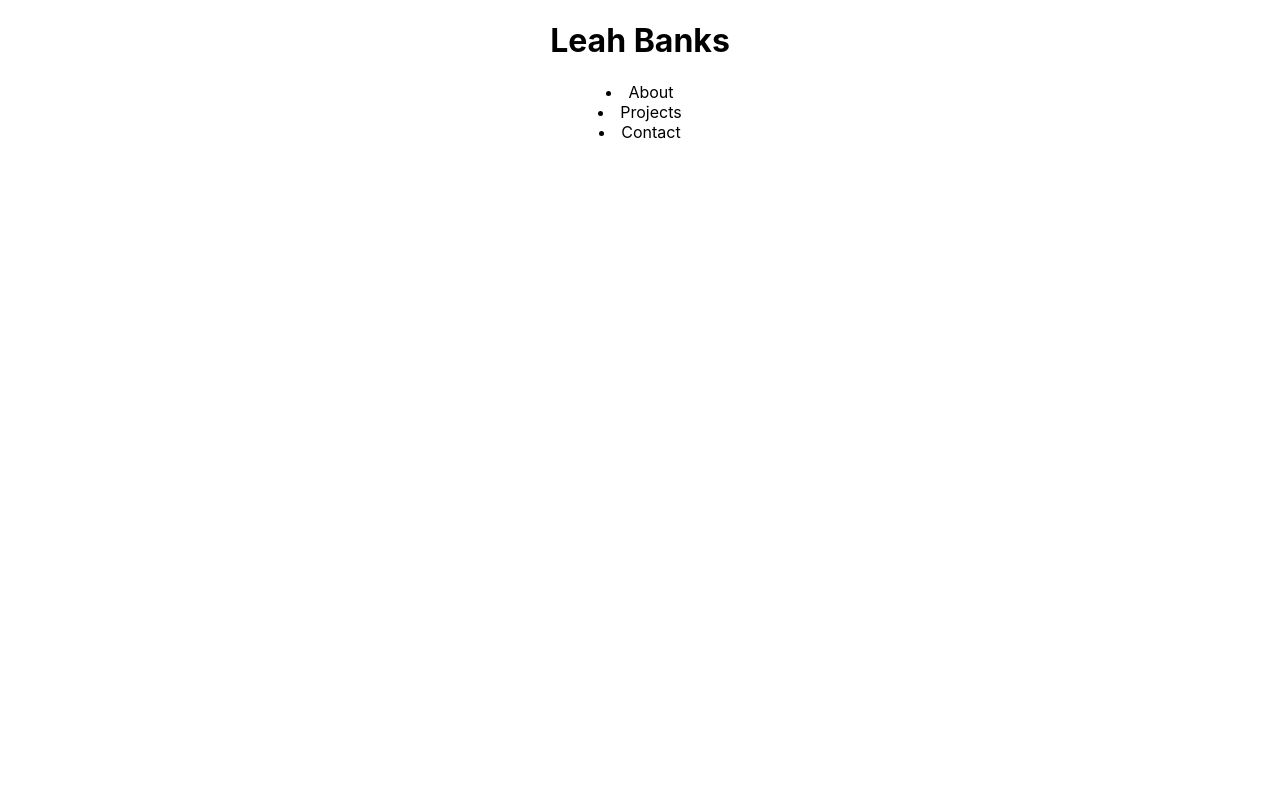
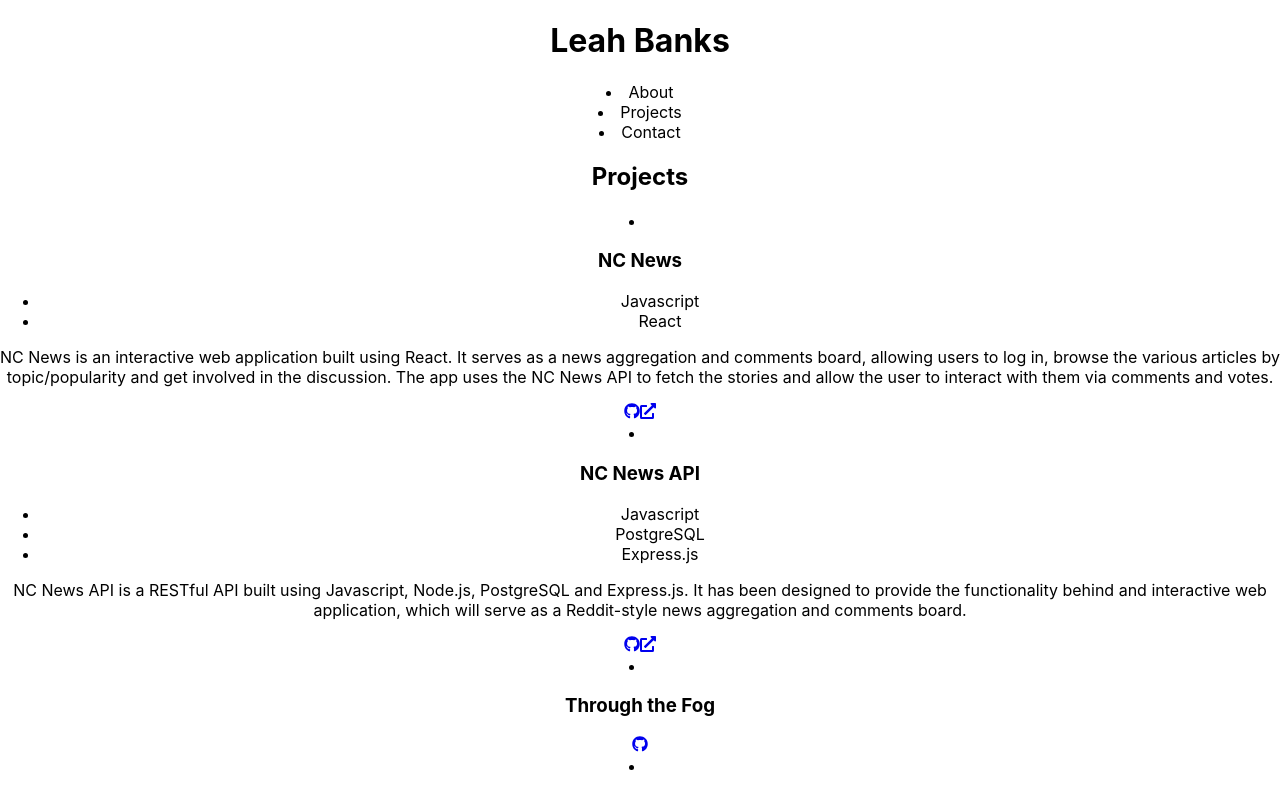
Before and after one commit to leahbanks/portfolio, a React (Create React App) app: page / in a window 1280 px wide. Shown: the top 797 px of the page. Built offline with nearby package versions, Linux system fonts and the light colour scheme.

Commit message:
created project cards

```diff
--- a/package.json
+++ b/package.json
@@ -8,6 +8,7 @@
     "@testing-library/user-event": "^13.5.0",
     "react": "^18.2.0",
     "react-dom": "^18.2.0",
+    "react-icons": "^4.8.0",
     "react-router-dom": "^6.10.0",
     "react-scripts": "5.0.1",
     "web-vitals": "^2.1.4"
--- a/src/components/ProjectCard/ProjectCard.jsx
+++ b/src/components/ProjectCard/ProjectCard.jsx
@@ -1,5 +1,35 @@
-import './ProjectCard.css'
+import "./ProjectCard.css";
+import { FaExternalLinkAlt, FaGithub } from "react-icons/fa";
 
-export default function ProjectCard () {
-
+export default function ProjectCard({ project }) {
+  const { title, info, tech, code, website } = project;
+  return (
+    <section>
+      <li className="project-card">
+        <div>
+          <h3>{title}</h3>
+          <header>
+            <ul className="tech">
+              {tech.map((item) => (
+                <li key={item}>{item}</li>
+              ))}
+            </ul>
+          </header>
+          <p>{info}</p>
+        </div>
+        <div className="project-links">
+          {code && (
+            <a href={code} target="_blank" rel="noreferrer">
+              <FaGithub />
+            </a>
+          )}
+          {website && (
+            <a href={website} target="_blank" rel="noreferrer">
+              <FaExternalLinkAlt />
+            </a>
+          )}
+        </div>
+      </li>
+    </section>
+  );
 }
--- a/src/components/Projects/Projects.jsx
+++ b/src/components/Projects/Projects.jsx
@@ -1,9 +1,51 @@
 import './Projects.css'
+import ProjectCard from '../ProjectCard/ProjectCard'
 
 export default function Projects () {
-
+    const projects = [
+        {
+            title: "NC News",
+            info: "NC News is an interactive web application built using React. It serves as a news aggregation and comments board, allowing users to log in, browse the various articles by topic/popularity and get involved in the discussion. The app uses the NC News API to fetch the stories and allow the user to interact with them via comments and votes.",
+            tech: ["Javascript", "React"],
+            code: "https://github.com/leahbanks/FE_nc_news",
+            website: "https://nc-news-lb.netlify.app/",
+        },
+        {
+            title: "NC News API",
+            info: "NC News API is a RESTful API built using Javascript, Node.js, PostgreSQL and Express.js. It has been designed to provide the functionality behind and interactive web application, which will serve as a Reddit-style news aggregation and comments board.",
+            tech: ["Javascript", "PostgreSQL", "Express.js"],
+            code: "https://github.com/leahbanks/BE_nc_news",
+            website: "https://nc-news-81lq.onrender.com/api",
+        },
+        {
+            title: "Through the Fog",
+            info: "",
+            tech: [],
+            code: "https://github.com/leahbanks/FE-through-the-fog"
+        },
+        {
+            title: "Through the Fog API",
+            info: "",
+            tech: [],
+            code: "https://github.com/leahbanks/BE-through-the-fog"
+        },
+        {
+            title: "Portfolio",
+            info: "",
+            tech: [],
+            code: "https://github.com/leahbanks/portfolio",
+            website: "",
+        }
+    ];
         return (
             <section className="projects">
+                <h2>Projects</h2>
+
+                <div className="project-container">
+                    {projects.map((project) => (
+                        <ProjectCard key={project.title} project={project} />
+                    ))}
+                </div>
             </section>
         );
     };
```
Also changed, not shown: 1 other file (tests, documents, lock files or other folders).
